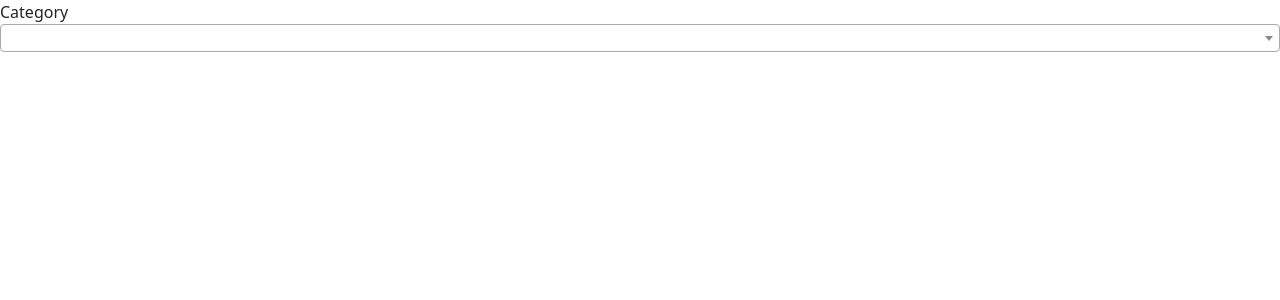
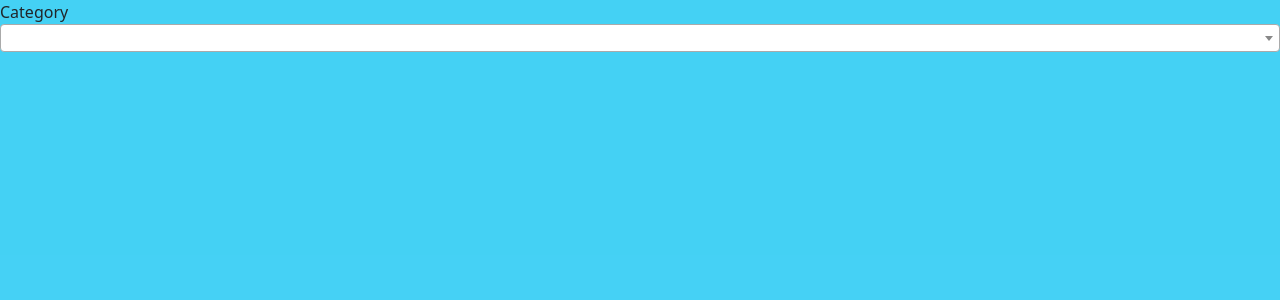
Before and after one commit to kemboi-73/Swiftsalez-Point-Of-Sale, a Django app: page /test in a window 1280 px wide. Shown: the top 300 px of the page. Run offline with Django 3.2, Linux system fonts and the light colour scheme; data comes from the database, SQL or seed files in the repository; some libraries are stand-ins or nearby versions.

Commit message:
Change background color

```diff
--- a/static/posAPP/assets/default/css/style.css
+++ b/static/posAPP/assets/default/css/style.css
@@ -1,5 +1,6 @@
 html,
 body {
+    background-color: #25c9f39d;
     height: 100%;
     width: 100%;
 }
```
